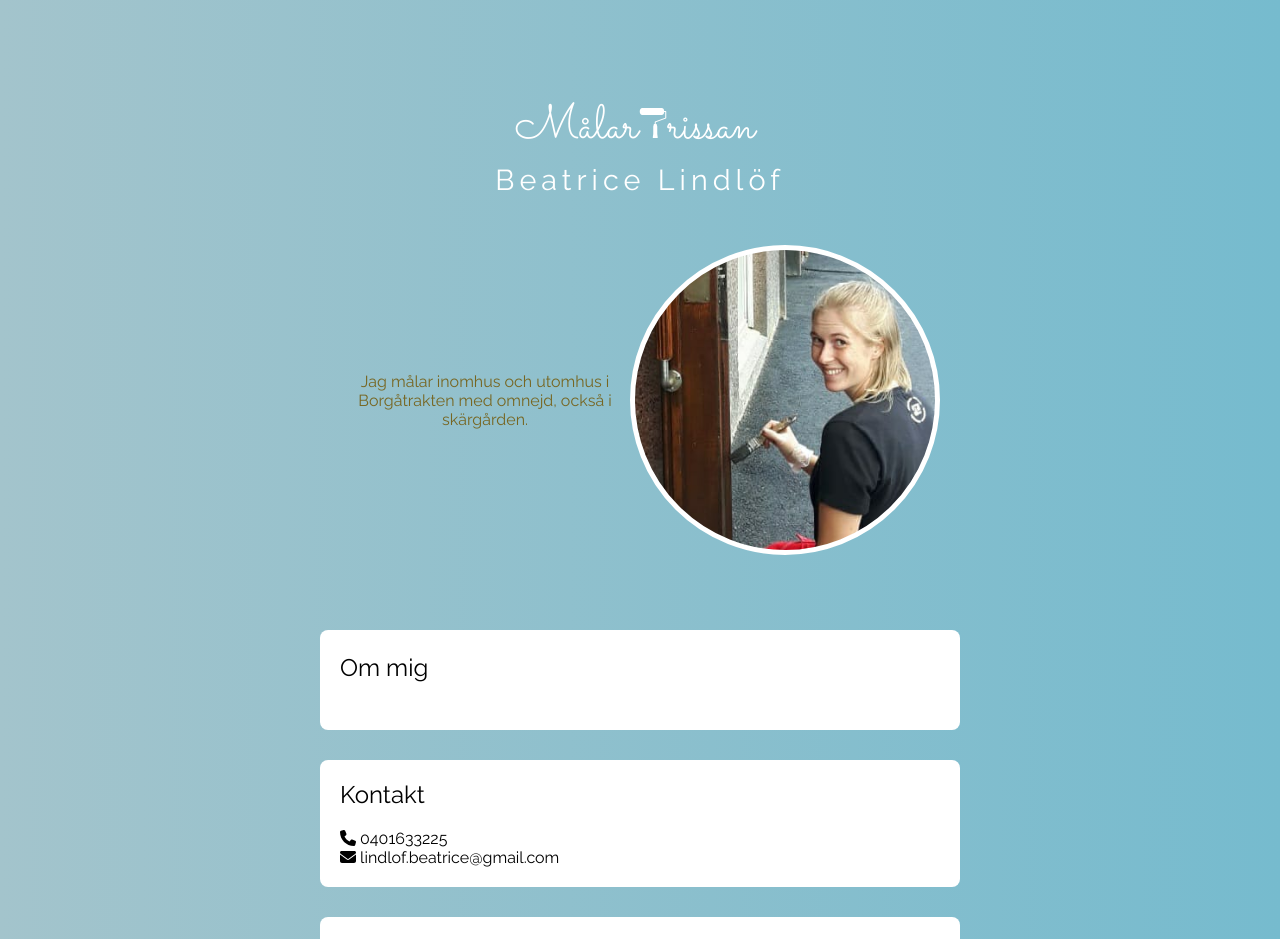
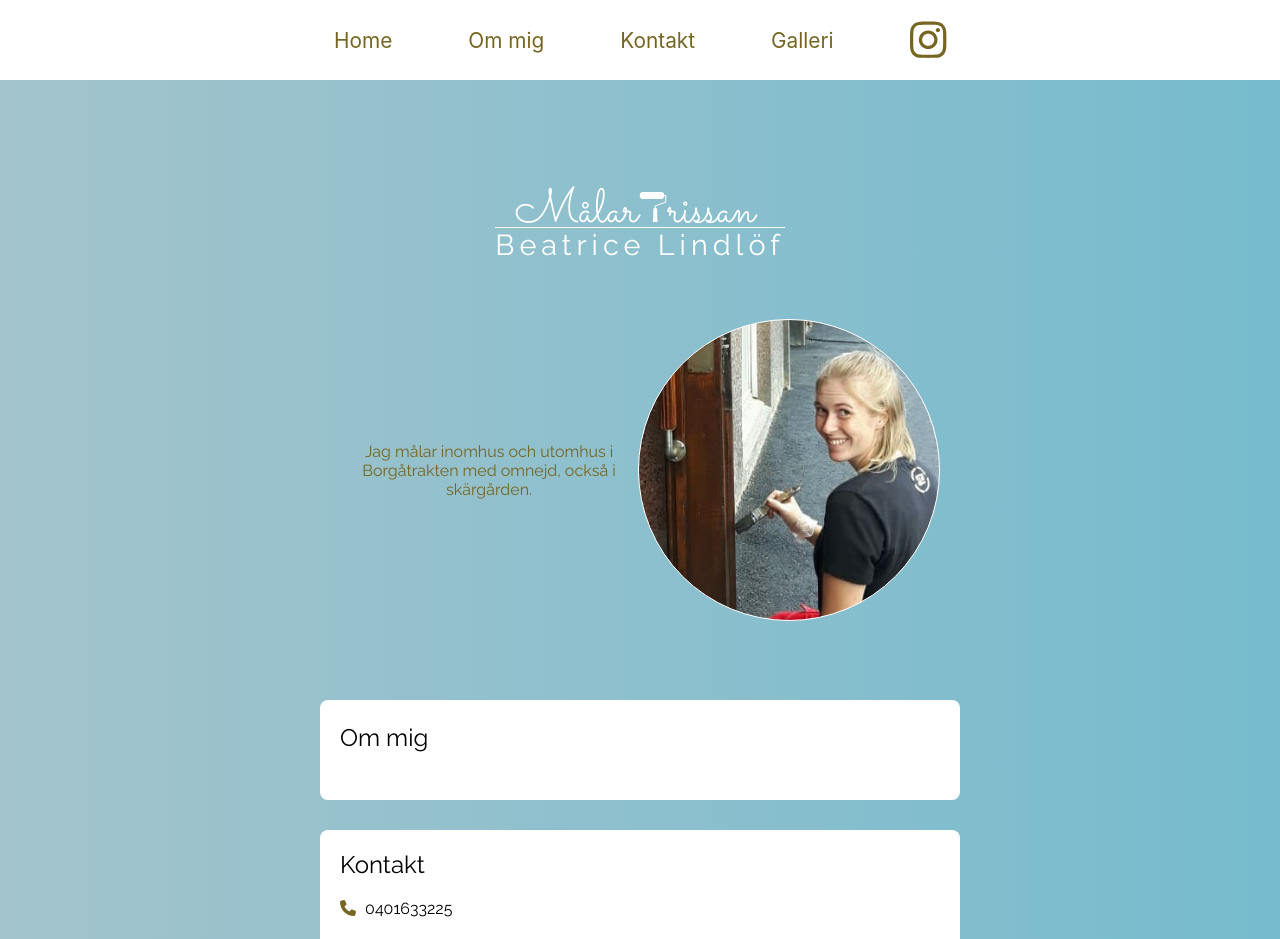
Before and after one commit to StaffanStromsholm/beatrice-lindlof-website, a React (Create React App) app: page / in a window 1280 px wide. Shown: the top 939 px of the page. Built offline with nearby package versions, Linux system fonts and the light colour scheme; no server answers; the database is empty.

Commit message:
fixed stylings

```diff
--- a/package.json
+++ b/package.json
@@ -23,6 +23,7 @@
     "react-router": "^6.2.1",
     "react-router-dom": "^5.1.1",
     "react-scripts": "5.0.0",
+    "react-scroll": "^1.8.6",
     "styled-components": "^5.3.3",
     "typescript": "^4.5.5",
     "web-vitals": "^2.1.4"
@@ -52,6 +53,7 @@
     ]
   },
   "devDependencies": {
+    "@types/react-scroll": "^1.8.3",
     "@types/styled-components": "^5.1.23"
   }
 }
--- a/src/components/AboutMe.tsx
+++ b/src/components/AboutMe.tsx
@@ -2,7 +2,6 @@ import React, { useEffect, useState } from "react";
 import styled from "styled-components";
 import { app } from "../firebase-config";
 import { E_Font, Font } from "./Font";
-import profileImg from "../images/profileImg.jpeg";
 import { E_Padding } from "../LayoutEnums";
 
 const TextWrapper = styled.div`
@@ -47,7 +46,7 @@ export default function AboutMe() {
     }, []);
 
     return (
-            <TextWrapper>
+            <TextWrapper id="about">
                 <Font weight={"light"} size={E_Font.FONT_SIZE_TITLE}>
                     Om mig
                 </Font>
--- a/src/components/Button.tsx
+++ b/src/components/Button.tsx
@@ -17,7 +17,7 @@ export const Button = styled.button<ButtonProps>`
     justify-content: center;
     align-items: center;
     text-transform: uppercase;
-    border: 1px solid black;
+    border: none;
     border-radius: 5px;
     background-color: rgb(240, 240, 240);
     font-weight: bold;
--- a/src/components/Contact.tsx
+++ b/src/components/Contact.tsx
@@ -1,9 +1,9 @@
-import { FontAwesomeIcon } from '@fortawesome/react-fontawesome';
-import React, { useEffect, useState } from 'react'
-import styled from 'styled-components';
+import { FontAwesomeIcon } from "@fortawesome/react-fontawesome";
+import React, { useEffect, useState } from "react";
+import styled from "styled-components";
 import { app } from "../firebase-config";
-import { E_Padding } from '../LayoutEnums';
-import { E_Font, Font } from './Font';
+import { E_Padding } from "../LayoutEnums";
+import { E_Font, Font } from "./Font";
 import { faPhone } from "@fortawesome/free-solid-svg-icons";
 import { faEnvelope } from "@fortawesome/free-solid-svg-icons";
 
@@ -14,19 +14,34 @@ const ContactWrapper = styled.div`
     width: 600px;
     margin: 30px auto 0 auto;
     @media (max-width: 768px) {
-        width: 280px
-      }
-`
+        width: 280px;
+    }
+`;
 
 export default function Contact() {
-
     return (
-        <ContactWrapper>
-            <Font weight={"light"} size={E_Font.FONT_SIZE_TITLE}>Kontakt</Font>
+        <ContactWrapper id="contact">
+            <Font weight={"light"} size={E_Font.FONT_SIZE_TITLE}>
+                Kontakt
+            </Font>
             <br></br>
-            <Font weight={"light"}><FontAwesomeIcon icon={faPhone} /> 0401633225
-</Font>
-            <Font weight={"light"}><FontAwesomeIcon icon={faEnvelope} /> lindlof.beatrice@gmail.com</Font>
+            <Font weight={"light"}>
+                <FontAwesomeIcon
+                    style={{ marginRight: "5px" }}
+                    color={"#776622"}
+                    icon={faPhone}
+                />{" "}
+                0401633225
+            </Font>
+            <br />
+            <Font weight={"light"}>
+                <FontAwesomeIcon
+                    style={{ marginRight: "5px" }}
+                    color={"#776622"}
+                    icon={faEnvelope}
+                />{" "}
+                lindlof.beatrice@gmail.com
+            </Font>
         </ContactWrapper>
-    )
+    );
 }
--- a/src/components/Footer.tsx
+++ b/src/components/Footer.tsx
@@ -4,22 +4,24 @@ import { faInstagram } from "@fortawesome/free-brands-svg-icons"
 
 import React from 'react'
 import styled from 'styled-components'
+import { faEnvelope } from '@fortawesome/free-solid-svg-icons'
 
 const FooterWrapper = styled.div`
     width: 100%;
-    height: 50px;
+    height: 80px;
     background-color: #A3C4CC;
     background-color: white;
     display: flex;
     justify-content: center;
     align-items: center;
     margin-top: 30px;
+    position: relative;
 `
 
 export default function Footer() {
     return (
         <FooterWrapper>
-            <FontAwesomeIcon size={"2x"} icon={faInstagram} />
+            <span style={{color: "grey"}}>Website by Staffan Strömsholm <a style={{color: "#776622"}} href="mailto: staffan.stromsholm@gmail.com"><FontAwesomeIcon icon={faEnvelope} size={"1x"} /></a></span>
         </FooterWrapper>
     )
 }
--- a/src/components/Gallery.tsx
+++ b/src/components/Gallery.tsx
@@ -147,7 +147,7 @@ export default function Gallery() {
     }, []);
 
     return (
-        <GalleryWrapper>
+        <GalleryWrapper id="gallery">
             <Font weight={"light"} size={E_Font.FONT_SIZE_TITLE}>
                 Galleri
             </Font>
--- a/src/components/Header.tsx
+++ b/src/components/Header.tsx
@@ -1,16 +1,57 @@
+import { faInstagram } from '@fortawesome/free-brands-svg-icons'
+import { FontAwesomeIcon } from '@fortawesome/react-fontawesome'
 import React from 'react'
 import styled from 'styled-components'
+import * as Scroll from 'react-scroll';
+import { animateScroll as scroll} from 'react-scroll';
 
-const HeaderWrapper = styled.div`
+
+let Link = Scroll.Link;
+
+const HeaderWrapper = styled.ul`
     width: 100%;
-    height: 50px;
-    background-color: gray;
+    height: 80px;
+    background-color: white;
+    margin: 0;
+    list-style-type: none;
+    display: flex;
+    justify-content: center;
+    align-items: center;
+    padding: 0;
+    position: fixed;
+    z-index: 90;
+
+`
+
+const HeaderItem = styled.li`
+    padding: 0 12px;
+    margin: 0 26px;
+    color: #776622;
+    cursor: pointer;
+    font-size: 1.3rem;
+    :hover {
+        border-top: 2px solid white;
+        border-bottom: 2px solid #776622;
+        color: black;
+    }
+
+    @media (max-width: 768px) {
+        padding: 0 8px;
+        margin: 0 8px;
+        font-size: 1rem;
+      }
+
 `
 
 export default function Header() {
     return (
         <HeaderWrapper>
-            Header
+            <HeaderItem><Link onClick={() => scroll.scrollToTop({ duration: 0 })} to="home" smooth="true">Home</Link></HeaderItem>
+            <HeaderItem><Link to="about" smooth="true" offset={-80}>Om mig</Link></HeaderItem>
+            <HeaderItem><Link to="contact" smooth="true" offset={-80}>Kontakt</Link></HeaderItem>
+            <HeaderItem><Link to="gallery" smooth="true" offset={-80}>Galleri</Link></HeaderItem>
+            <HeaderItem><FontAwesomeIcon color={"#776622"} size={"2x"} icon={faInstagram} />
+</HeaderItem>
         </HeaderWrapper>
     )
 }
--- a/src/components/HeroBanner.tsx
+++ b/src/components/HeroBanner.tsx
@@ -23,6 +23,7 @@ const HeroBannerWrapper = styled.div`
     justify-content: center;
     align-items: center;
     flex-direction: column;
+    padding-top: 70px;
     @media (max-width: 768px) {
         // height: 900px;
       }
@@ -43,6 +44,7 @@ const NickName = styled.div`
     font-family: "Sacramento", cursive;
     font-size: 3rem;
     color: white;
+    margin-bottom: -20px;
     margin-left: -10px;
 `;
 
@@ -68,6 +70,8 @@ const Name = styled.div`
     letter-spacing: 5px;
     font-size: 1.8rem;
     color: white;
+    border-top: 1px solid white;
+
 `;
 
 const CatchPhrasePhotoWrapper = styled.div`
@@ -120,7 +124,7 @@ const ProfilePicture = styled.div`
     width: 300px;
     border-radius: 50%;
     border: 7px solid #776622;
-    border: 5px solid white;
+    border: 1px solid white;
 
     // @media (max-width: 768px) {
     //     width: 320px;
@@ -134,7 +138,7 @@ const ProfilePicture = styled.div`
 
 export default function HeroBanner() {
     return (
-        <HeroBannerWrapper>
+        <HeroBannerWrapper id="home">
             <LogoWrapper>
                 <NickName>
                     Målar
--- a/src/pages/AdminPage.tsx
+++ b/src/pages/AdminPage.tsx
@@ -30,10 +30,10 @@ export default function AdminPage() {
             <AdminPageWrapper>
                 <AdminPageContent>
                     <Button onClick={() => onClickHandler("/editaboutme")}>
-                    <i style={{position: "absolute", left: "0"}} className="far fa-user"></i> Redigera Om mig
+                    Redigera Om mig
                     </Button>
                     <Button onClick={() => onClickHandler("/addphoto")}>
-                        <i style={{position: "absolute", left: "0"}} className="far fa-file-image"></i> Ladda upp
+                        Ladda upp
                         gallerifoto
                     </Button>
                     <Button onClick={() => auth.signOut()}>
--- a/src/pages/EditPage.tsx
+++ b/src/pages/EditPage.tsx
@@ -18,7 +18,8 @@ const StyledTextarea = styled.textarea`
     border: 1px solid gray;
     border-radius: 5px;
     width: 300px;
-    height: 30px;
+    font-family: 'Raleway';
+    line-height: 1.3;
     rows: 5;
 `;
 
@@ -63,8 +64,7 @@ const EditAboutMe = () => {
             <Font size={E_Font.FONT_SIZE_TITLE}>Om mig</Font>
             <br></br>
             <StyledTextarea
-                rows={5}
-                cols={5}
+                rows={25}
                 onChange={handleChange}
                 value={post.text}
             />
--- a/src/pages/FrontPage.tsx
+++ b/src/pages/FrontPage.tsx
@@ -10,6 +10,7 @@ import Footer from '../components/Footer';
 export default function FrontPage() {
     return (
         <>
+            <Header />
             <HeroBanner />
             <AboutMe />
             <Contact />
```
Also changed, not shown: 1 other file (tests, documents, lock files or other folders).
